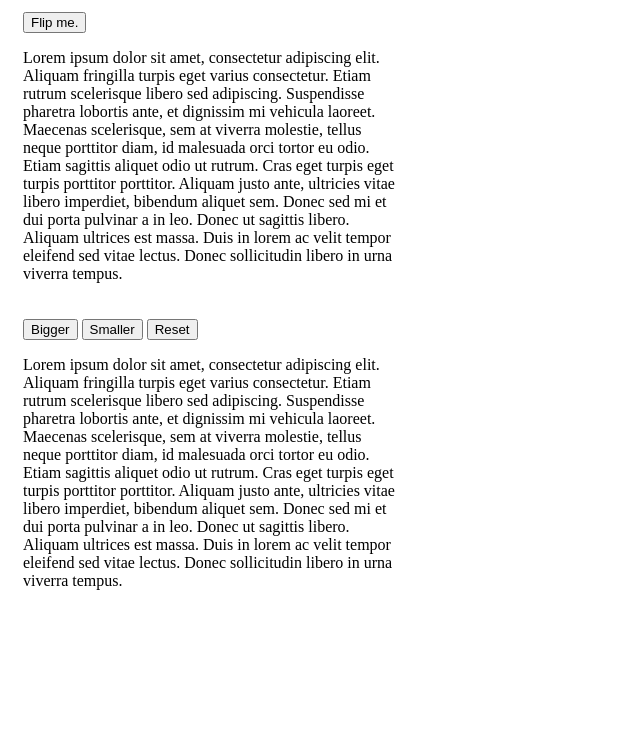
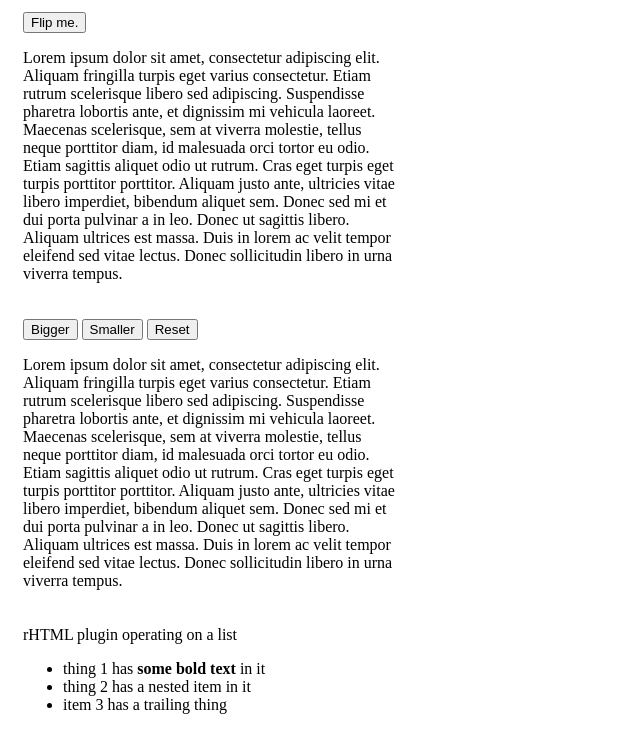
Before and after one commit to SummersRemote/CSSAssist, a plain HTML site: page examples/index.html in a window 1280 px wide. Shown: the part 125-870 px from the top of the page, without its empty margins (0-640 px from the left). Before the commit the page ends 800 px from the top, so only its background shows below. Drawn offline with Linux system fonts and the light colour scheme.

Commit message:
updated rHTML to only operate on textNodes updated rHTML to accept 'deep' parameter

```diff
--- a/examples/index.html
+++ b/examples/index.html
@@ -62,6 +62,14 @@
 	</p>
 </div>
 
+<div id="eg03" class="example">
+rHTML plugin operating on a list
+	<ul>
+		<li>item 1 has <b>some bold text</b> in it</li>
+		<li>item 2 <span>has a nested item in it</span></li>
+		<li><span>item 3</span> has a trailing item</li>
+	</ul>
+</div>
 
 <!-- load cssassist -->
 <script src="../src/cssassist.js"></script>
@@ -135,6 +143,12 @@
 			$css('#eg02 > p').setStyle('fontSize', scale + 'em');
 		});
 
+
+		// plugin example
+		pattern = /item/g;
+		$css('#eg03 li').rHTML(pattern, "thing", false);
+
+
 </script>
 </body>
 </html>
--- a/plugins/rHTML.js
+++ b/plugins/rHTML.js
@@ -2,25 +2,52 @@
  * This is an example plugin for CSSAssist.
  *
  * This plugin accepts a regular expression and a replacement string
- * and executes the expression against the innerHTML of each item
- * in the current context.
- *
- * Note:  tags may be included in the string to match, so be mindful
+ * and executes the expression against the textnode of each item
+ * in the current context. If deep = true, it will also process
+ * the text nodes of each items descendants
  */
-
 // self invoking function wrapper
 (function () {
         // place the new function, rHTML, in the CSSAssist namespace
         // and specify the parameters it should expect
-	CSSAssist.fn.rHTML = function(regex, value) {
+        CSSAssist.fn.rHTML = function (regex, value, deep) {
+        		// ensure deep is set
+        		var deep = (deep) ? deep : false;
+
                 // iterate over each item in the context using the
                 // CSSAssist forEach function
                 // 		'item' is the current node (HTMLElement)
                 // 		'i' is the index of the current item in the context
-	    this.forEach( function (item, i) {
+                this.forEach(function (item, i) {
                         // do something awesome!
-				item.innerHTML = item.innerHTML.replace(regex, value);
+                        nodeWalk(item, deep);
                 });
+
+        		// nodeWalk function modifies text of current node
+        		// if deep=true, also modifies text of all descendant nodes
+                function nodeWalk(node, deep) {
+                	if (deep) {
+                		// if deep recurse through all nodes elements looking for textnodes
+                        if ((1 === node.nodeType)) {
+                                for (var i = 0; i < node.childNodes.length; i++) {
+                                        nodeWalk(node.childNodes[i], deep);
+                                }
+                        }
+	                	if (3 === node.nodeType) {
+	                        if (node.nodeValue != null) node.nodeValue = node.nodeValue.replace(regex, value);
+
+                    	}
+                	} else {
+                		// if not 'deep', just process the child textnodes
+                		var children = node.childNodes;
+                		for (var i=0; i < children.length; i++) {
+                			if (3 === children[i].nodeType) {
+	                        	if (children[i].nodeValue != null) children[i].nodeValue = children[i].nodeValue.replace(regex, value);
+
+                    		}
+                		}
+                	}
+                }
 
                 // return 'this' to keep the function chainable
                 return this;
```
Lines whose indentation alone changed are shown as unchanged.
